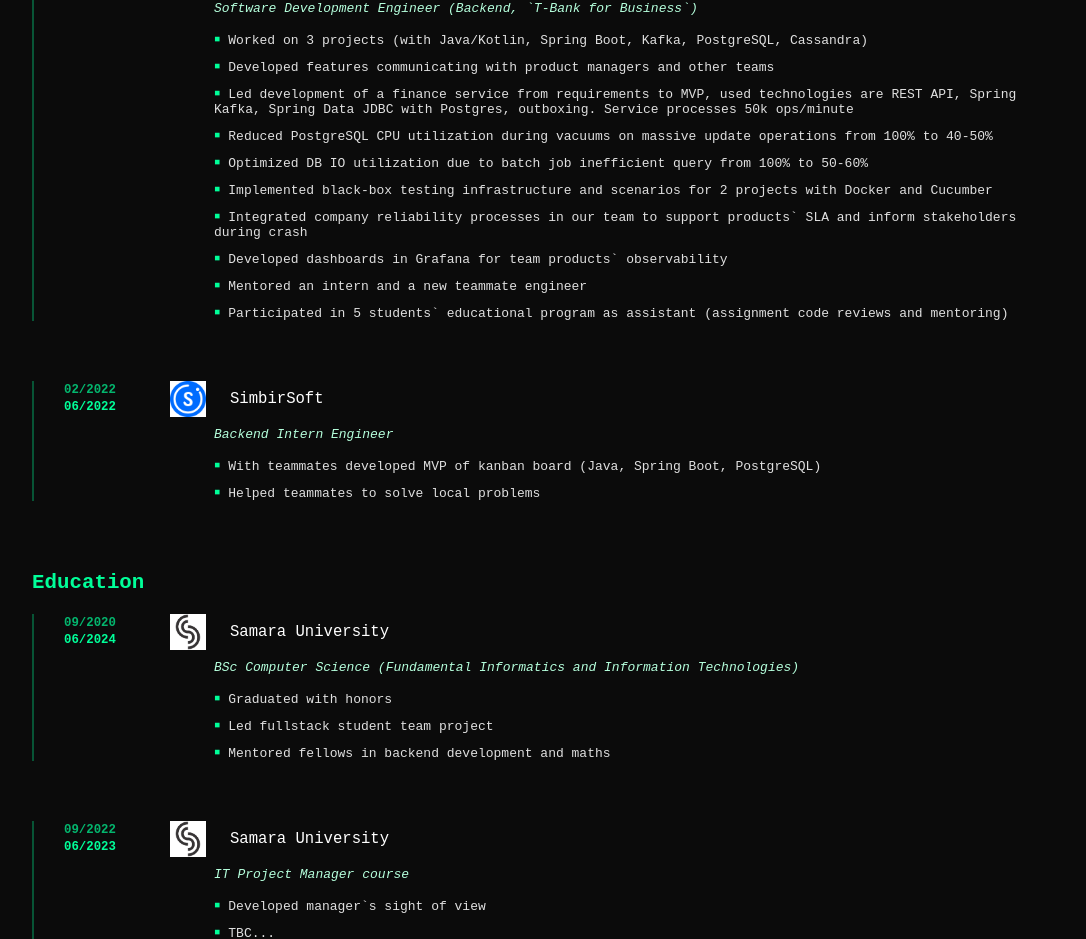
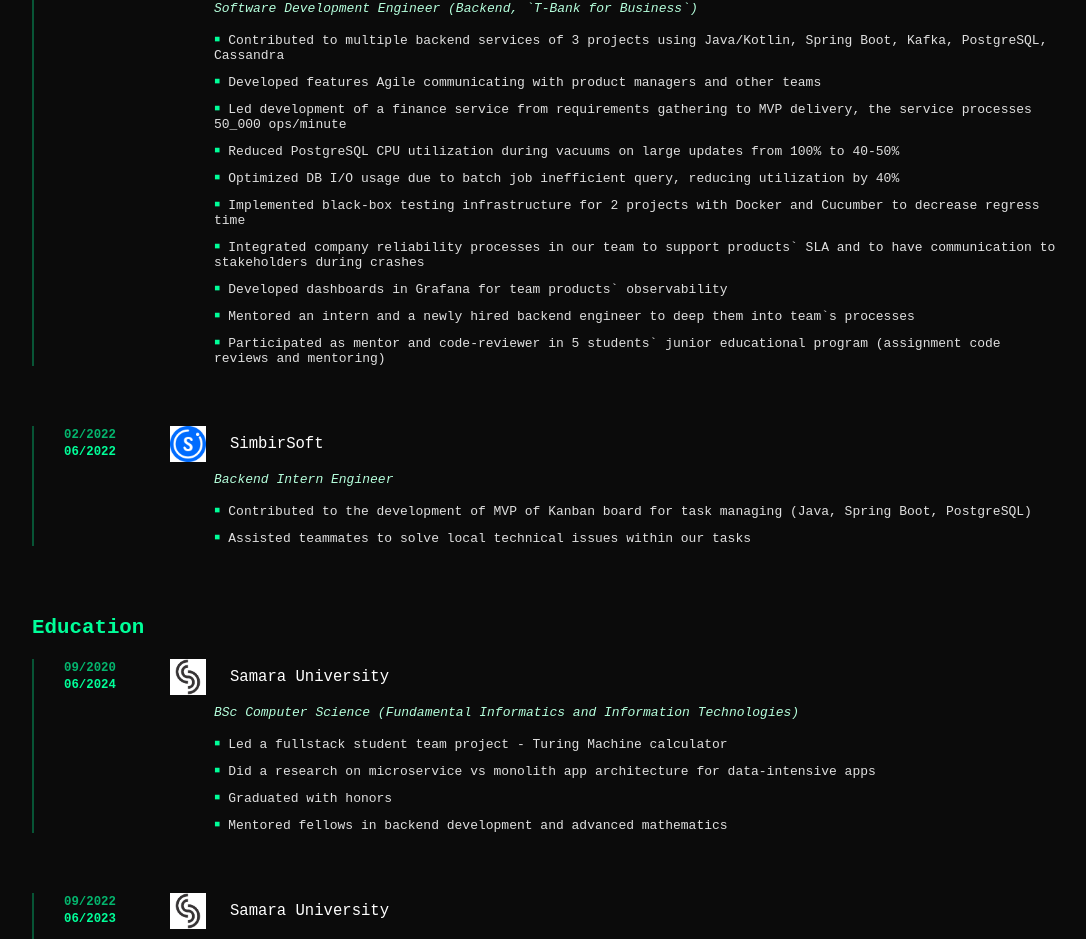
Before and after one commit to sinitsynme/sinitsynme.github.io, an Angular app: page / in a window 1280 px wide. Shown: the part 1113-2052 px from the top of the page, without its empty margins (96-1182 px from the left). Built offline with nearby package versions, Linux system fonts and the light colour scheme.

Commit message:
Edit description

```diff
--- a/src/app/components/resume/resume.component.ts
+++ b/src/app/components/resume/resume.component.ts
@@ -25,16 +25,16 @@ export class ResumeComponent {
       name: 'T-Bank (ex. Tinkoff)',
       role: 'Software Development Engineer (Backend, `T-Bank for Business`)',
       achievements: [
-        'Worked on 3 projects (with Java/Kotlin, Spring Boot, Kafka, PostgreSQL, Cassandra)',
-        'Developed features communicating with product managers and other teams',
-        'Led development of a finance service from requirements to MVP, used technologies are REST API, Spring Kafka, Spring Data JDBC with Postgres, outboxing. Service processes 50k ops/minute',
-        'Reduced PostgreSQL CPU utilization during vacuums on massive update operations from 100% to 40-50%',
-        'Optimized DB IO utilization due to batch job inefficient query from 100% to 50-60%',
-        'Implemented black-box testing infrastructure and scenarios for 2 projects with Docker and Cucumber',
-        'Integrated company reliability processes in our team to support products` SLA and inform stakeholders during crash',
+        'Contributed to multiple backend services of 3 projects using Java/Kotlin, Spring Boot, Kafka, PostgreSQL, Cassandra',
+        'Developed features Agile communicating with product managers and other teams',
+        'Led development of a finance service from requirements gathering to MVP delivery, the service processes 50_000 ops/minute',
+        'Reduced PostgreSQL CPU utilization during vacuums on large updates from 100% to 40-50%',
+        'Optimized DB I/O usage due to batch job inefficient query, reducing utilization by 40%',
+        'Implemented black-box testing infrastructure for 2 projects with Docker and Cucumber to decrease regress time',
+        'Integrated company reliability processes in our team to support products` SLA and to have communication to stakeholders during crashes',
         'Developed dashboards in Grafana for team products` observability',
-        'Mentored an intern and a new teammate engineer',
-        'Participated in 5 students` educational program as assistant (assignment code reviews and mentoring)'
+        'Mentored an intern and a newly hired backend engineer to deep them into team`s processes',
+        'Participated as mentor and code-reviewer in 5 students` junior educational program (assignment code reviews and mentoring)'
       ]
     },
     {
@@ -44,8 +44,8 @@ export class ResumeComponent {
       name: 'SimbirSoft',
       role: 'Backend Intern Engineer',
       achievements: [
-        'With teammates developed MVP of kanban board (Java, Spring Boot, PostgreSQL)',
-        'Helped teammates to solve local problems',
+        'Contributed to the development of MVP of Kanban board for task managing (Java, Spring Boot, PostgreSQL)',
+        'Assisted teammates to solve local technical issues within our tasks',
       ]
     }
   ];
@@ -58,9 +58,10 @@ export class ResumeComponent {
       name: 'Samara University',
       role: 'BSc Computer Science (Fundamental Informatics and Information Technologies)',
       achievements: [
+        'Led a fullstack student team project - Turing Machine calculator',
+        'Did a research on microservice vs monolith app architecture for data-intensive apps',
         'Graduated with honors',
-        'Led fullstack student team project',
-        'Mentored fellows in backend development and maths',
+        'Mentored fellows in backend development and advanced mathematics',
       ]
     },
     {
@@ -70,15 +71,15 @@ export class ResumeComponent {
       name: 'Samara University',
       role: 'IT Project Manager course',
       achievements: [
-        'Developed manager`s sight of view',
-        'TBC...'
+        'Launched an SPA for a real organization with frontend developers team',
+        'Studied risks and costs management of IT projects',
       ]
     }
   ];
 
   skills = [
     {
-      title: 'Languages',
+      title: 'Programming languages',
       items: [
         {
           name: 'Java',
@@ -98,7 +99,7 @@ export class ResumeComponent {
     },
 
     {
-      title: 'Java / Kotlin Essentials',
+      title: 'Java / Kotlin essentials',
       items: [
         {
           name: 'Maven',
```
